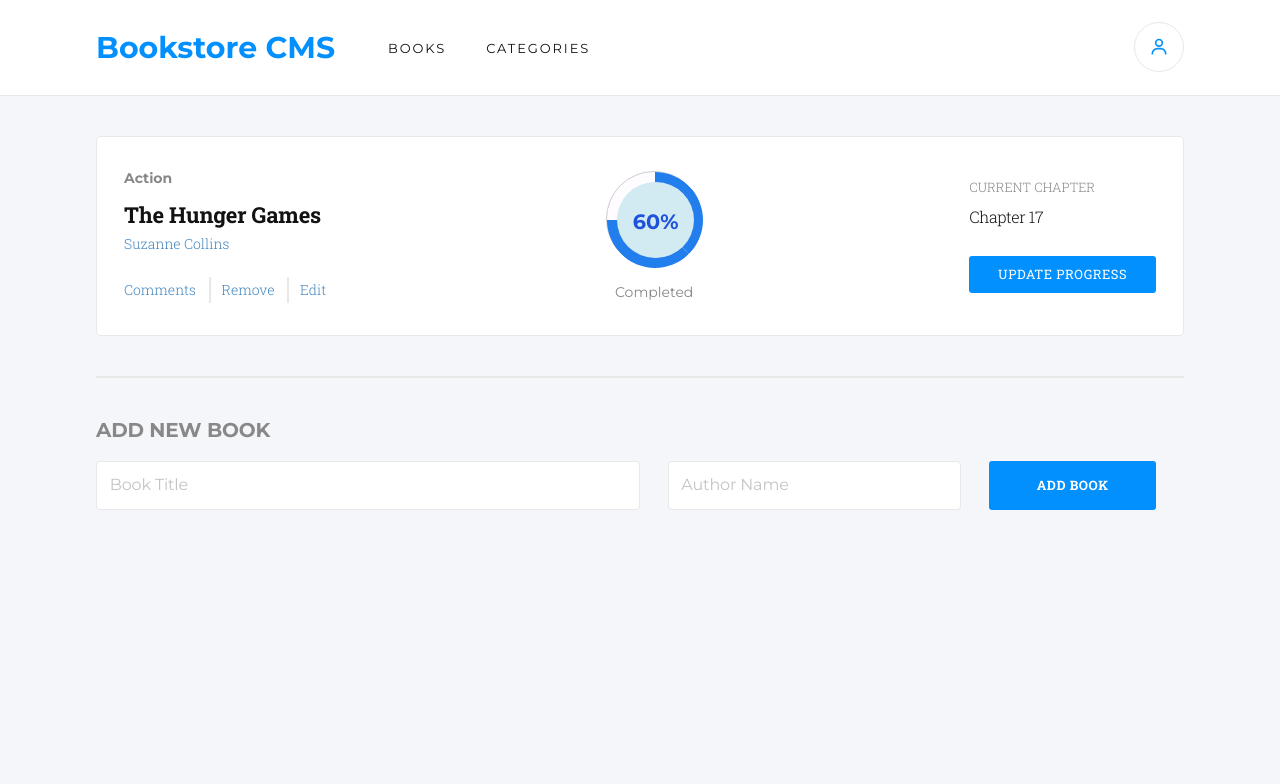
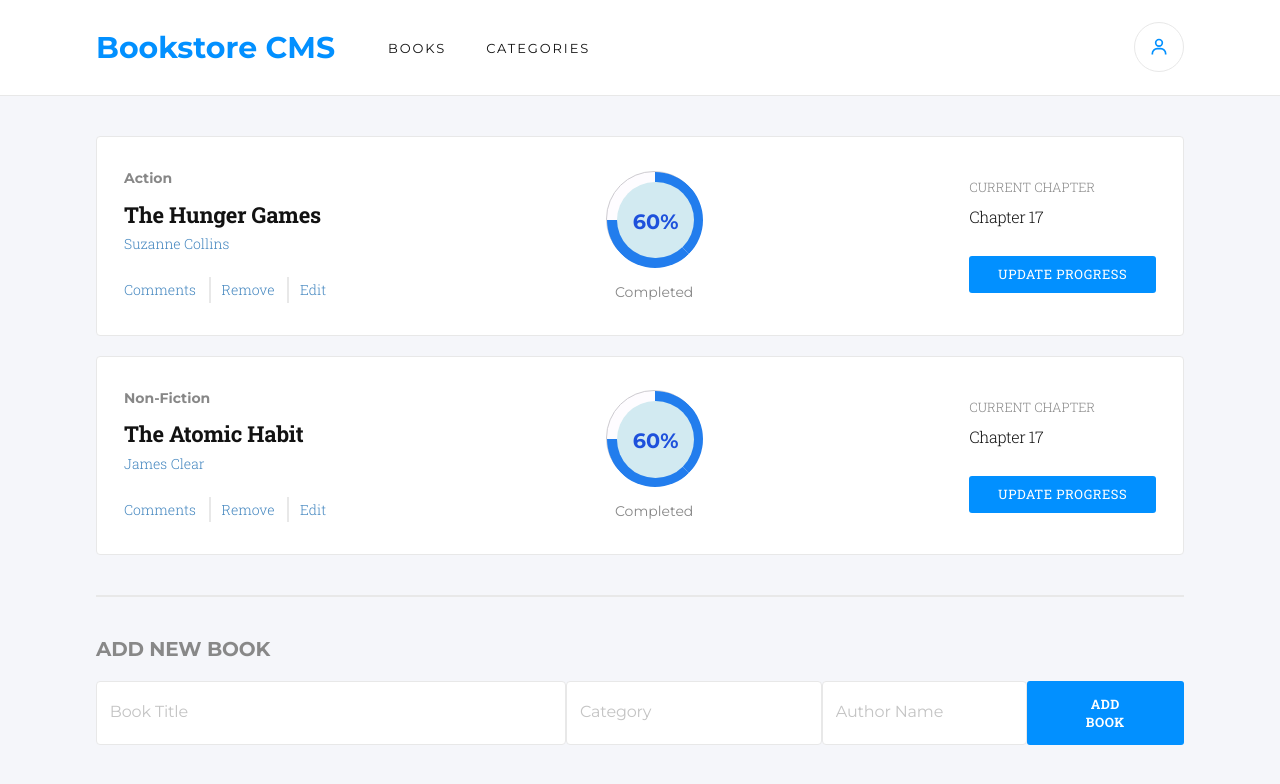
Before and after one commit to maxthestranger/bookstore, a React (Create React App) app: page / in a window 1280 px wide. Shown: the top 784 px of the page. Built offline with nearby package versions, Linux system fonts and the light colour scheme.

Commit message:
display books and category from store

```diff
--- a/src/components/book/book.module.scss
+++ b/src/components/book/book.module.scss
@@ -1,5 +1,6 @@
 .book {
   padding: 2rem 1.688rem;
+  margin: 20px 0;
   width: 100%;
   border-radius: 4px;
   border: 1px solid #e8e8e8;
--- a/src/components/form/form.js
+++ b/src/components/form/form.js
@@ -1,10 +1,30 @@
 import Button from '../button/button';
 import styles from './form.module.scss';
 
-const Form = () => (
-  <form className={styles.form}>
-    <input type="text" placeholder="Book Title" className={styles.input} />
-    <input type="text" placeholder="Author Name" className={styles.input} />
+// eslint-disable-next-line react/prop-types
+const Form = ({ handleSubmit }) => (
+  <form className={styles.form} onSubmit={handleSubmit}>
+    <input
+      type="text"
+      placeholder="Book Title"
+      name="title"
+      className={styles.input}
+      required
+    />
+    <input
+      type="text"
+      placeholder="Category"
+      name="category"
+      className={styles.input}
+      required
+    />
+    <input
+      type="text"
+      placeholder="Author Name"
+      name="author"
+      className={styles.input}
+      required
+    />
     <Button type="submit" title="add book" />
     <div className="mt-5" />
   </form>
--- a/src/pages/Books.js
+++ b/src/pages/Books.js
@@ -1,25 +1,62 @@
+import { useDispatch, useSelector } from 'react-redux';
+import { addBook } from '../redux/books/books';
 import Book from '../components/book/book';
 import Form from '../components/form/form';
 import Header from '../components/header/header';
 
-const Books = () => (
+const Books = () => {
+  const dispatch = useDispatch();
+  const booksList = useSelector((state) => state.books);
+
+  const handleSubmit = (event) => {
+    event.preventDefault();
+    const { author, title, category } = event.target.elements;
+
+    let nextID;
+    try {
+      nextID = parseInt(booksList.at(booksList.length - 1).id, 10) + 1;
+    } catch (e) {
+      nextID = 0;
+    }
+
+    dispatch(
+      addBook({
+        id: nextID,
+        author: author.value,
+        title: title.value,
+        category: category.value,
+      }),
+    );
+
+    author.value = '';
+    title.value = '';
+    category.value = '';
+  };
+
+  return (
     <>
       <Header />
       <div className="container mt-5">
+        {booksList.map(({
+          id, category, title, author,
+        }) => (
           <Book
-        cat="action"
-        tit="the hunger games"
-        auth="suzanne collins"
+            key={id}
+            cat={category}
+            tit={title}
+            auth={author}
             prog="60%"
             chap="chapter 17"
           />
+        ))}
 
         <hr className="mt-5 mb-5" />
 
         <h2 className="title">add new Book</h2>
-      <Form />
+        <Form handleSubmit={handleSubmit} />
       </div>
     </>
   );
+};
 
 export default Books;
--- a/src/pages/Categories.js
+++ b/src/pages/Categories.js
@@ -10,7 +10,7 @@ const Categories = () => {
       <Header />
       <div className="container mt-5">
         <Button type="button" title="Check status" checkStatus={checkStatus} />
-        <p>{status}</p>
+        <p style={{ margin: '20px auto', fontWeight: 'bold' }}>{status}</p>
       </div>
     </>
   );
--- a/src/redux/configureStore.js
+++ b/src/redux/configureStore.js
@@ -1,9 +1,9 @@
 import { combineReducers, createStore } from 'redux';
-import * as bookReducers from './books/books';
+import bookReducer from './books/books';
 import categoryReducer from './categories/categories';
 
 const rootReducer = combineReducers({
-  books: bookReducers,
+  books: bookReducer,
   categories: categoryReducer,
 });
 
```
Lines whose indentation alone changed are shown as unchanged.
